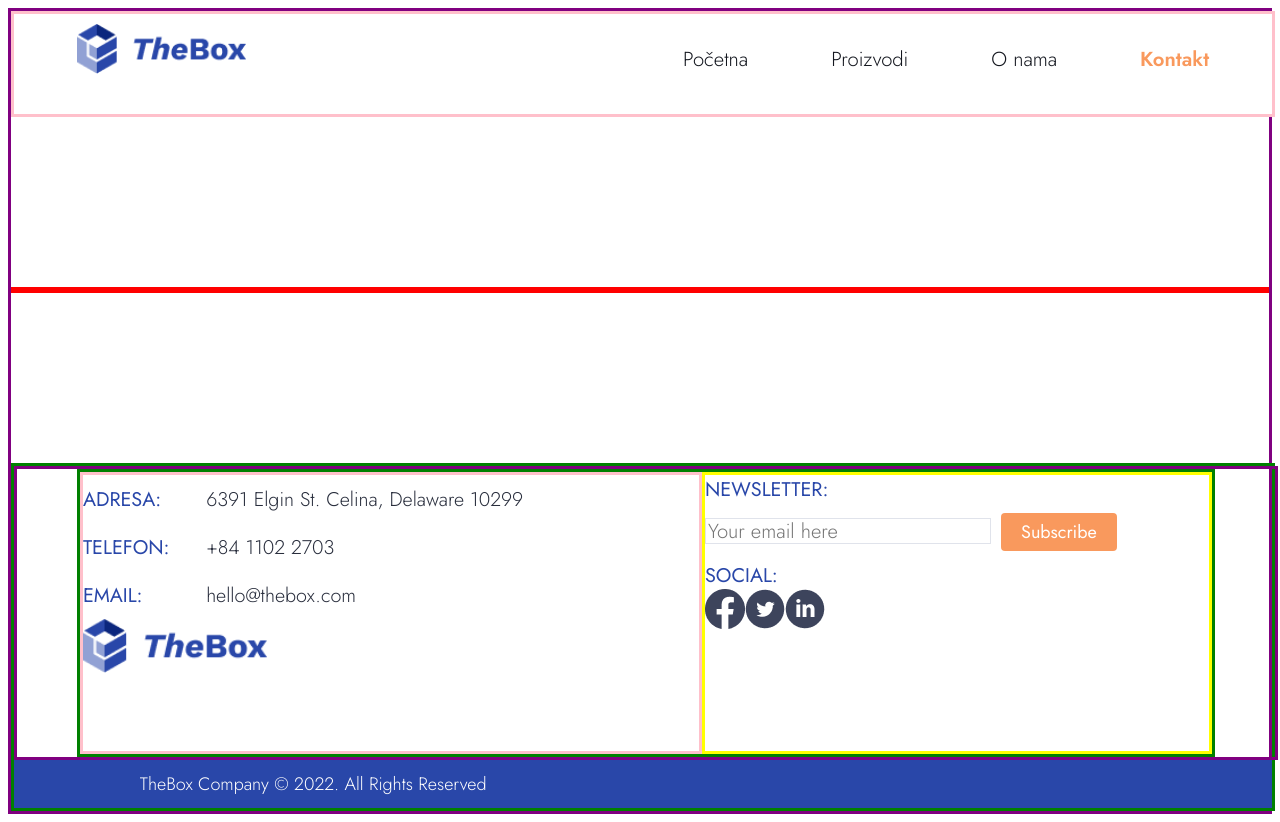
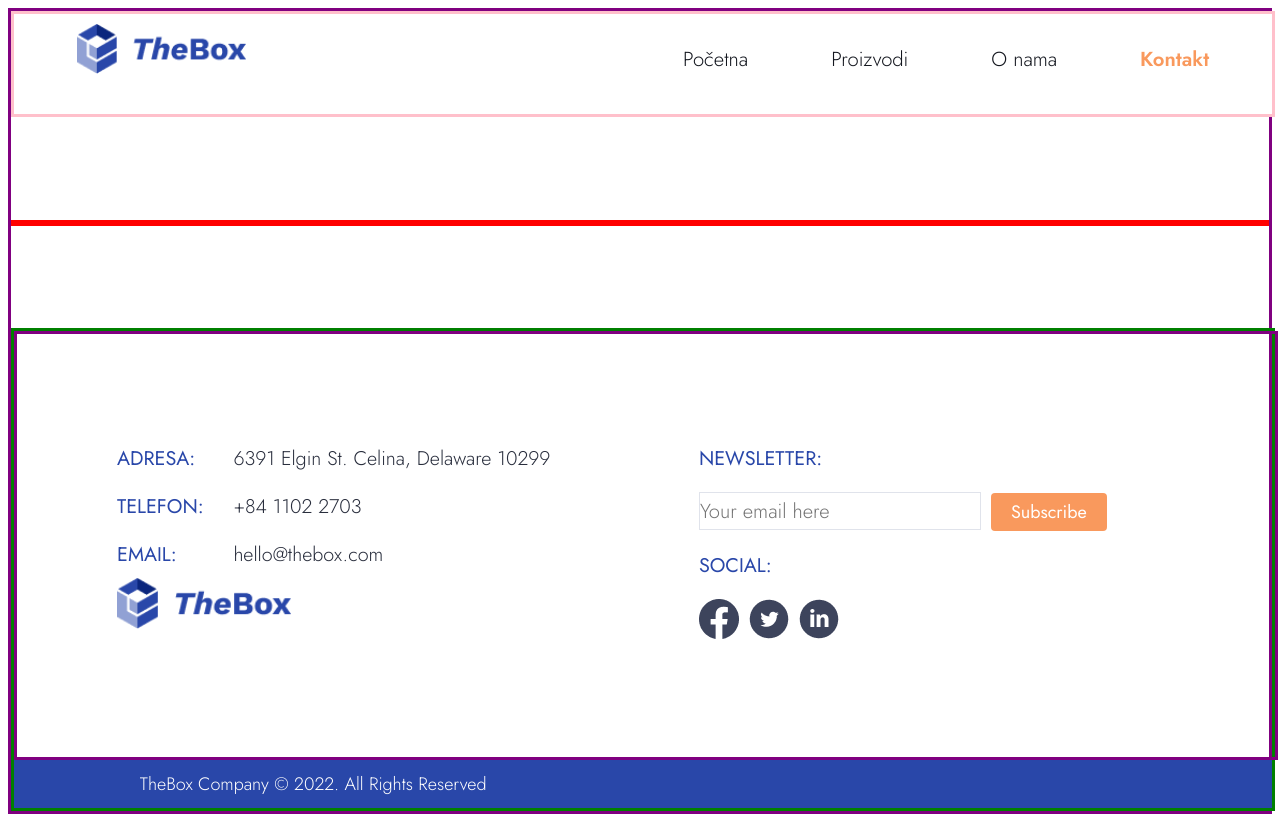
Before and after one commit to jokapn98/panelapp, a React (Create React App) app: page / in a window 1280 px wide. Built offline with nearby package versions, Linux system fonts and the light colour scheme; a web font is replaced by a local one.

Commit message:
nove izemne footer stil 20:00

```diff
--- a/src/style/_footer.scss
+++ b/src/style/_footer.scss
@@ -33,8 +33,8 @@
 
   &-info {
     width: 90%;
-    border: solid green;
     display: flex;
+    padding: 100px;
 
     @media (max-width: 992px) {
       width: 90%;
@@ -47,7 +47,6 @@
 
     &-main {
       width: 55%;
-      border: solid pink;
 
       &-group {
         display: flex;
@@ -69,8 +68,9 @@
 
     &-social {
       width: 45%;
-      border: solid yellow;
-
+      :nth-child(1) {
+        margin: 10px 0;
+      }
       @media (max-width: 765px) {
         width: 100%;
       }
@@ -80,13 +80,18 @@
           height: 20px;
           border: 1px solid $neutral-100;
           border-radius: 0;
-          padding: 2px;
+          padding: 8px 0;
         }
         button {
           border: none;
           border-radius: 4px;
           padding: 6px 20px;
           margin: 10px;
+        }
+      }
+      .social-icons {
+        a {
+          padding-right: 10px;
         }
       }
     }
```
